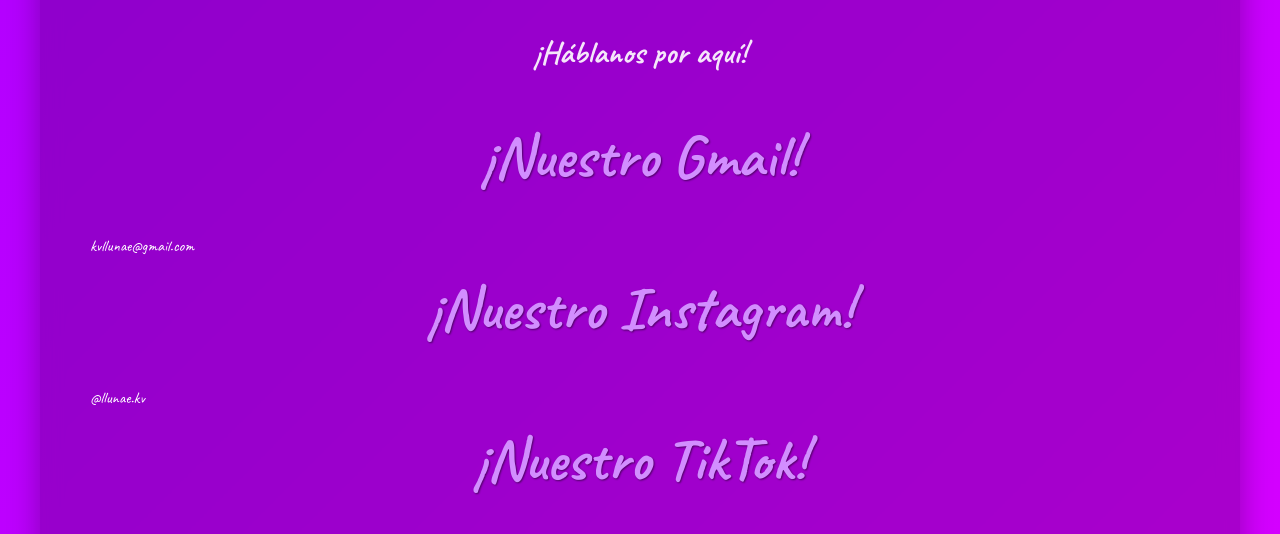
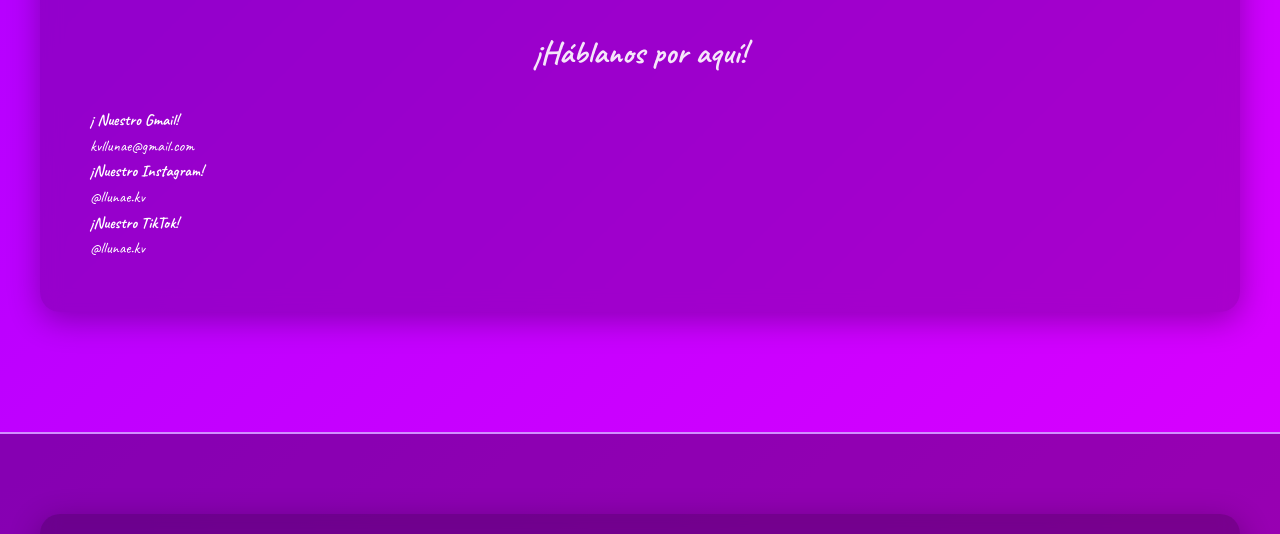
Before and after one commit to llunaekv/llunaekv, a plain HTML site: page index.html in a window 1280 px wide. Shown: the part 2970-3504 px from the top of the page. Drawn offline with Linux system fonts and the light colour scheme; a script that the page names is missing.

Commit message:
Add files via upload

```diff
--- a/index.html
+++ b/index.html
@@ -90,12 +90,12 @@
         <div class="contenedor">
             <h2>¿Dudas? ¿Quieres hablarnos?</h2>
             <h3>¡Háblanos por aquí!</h3>
-                    <h2>¡Nuestro Gmail!</h2>
-                         <p>kvllunae@gmail.com</p>
-                    <h2>¡Nuestro Instagram!</h2>
-                         <p>@llunae.kv</p>
-                    <h2>¡Nuestro TikTok!</h2>
-                        <p>@llunae.kv</p>
+                    <h4>¡   Nuestro Gmail!</h2>
+                         <p>                                                kvllunae@gmail.com</p>
+                    <h4>¡Nuestro Instagram!</h4>
+                         <p>                                                @llunae.kv</p>
+                    <h4>¡Nuestro TikTok!</h4>
+                        <p>                                                 @llunae.kv</p>
             </div>
         </div>
     </section>
```
